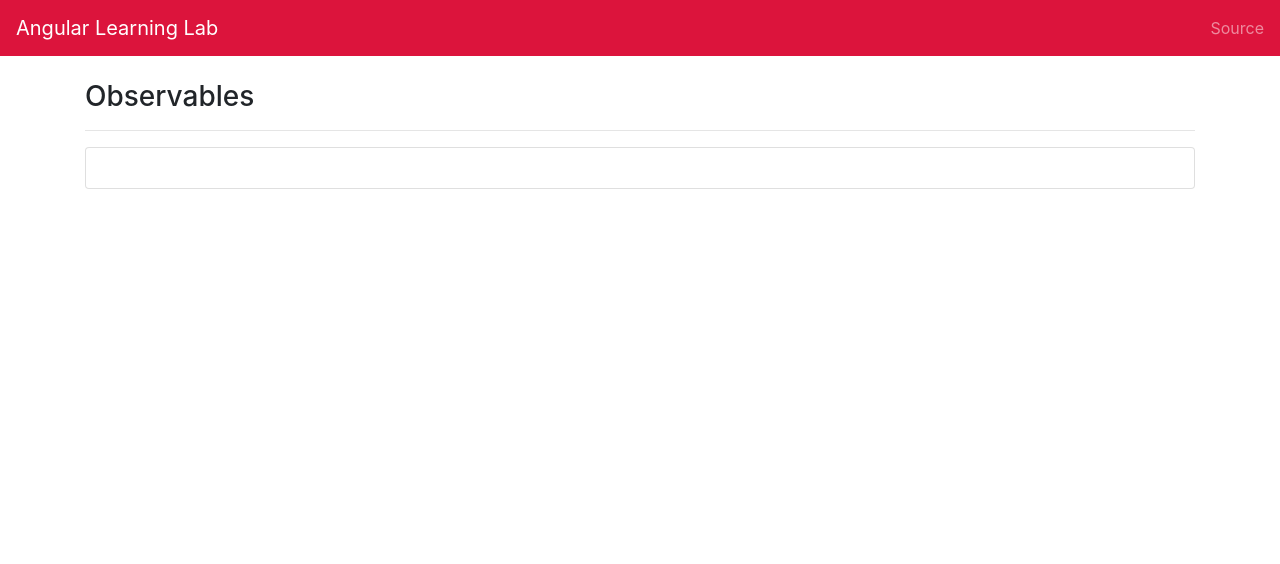
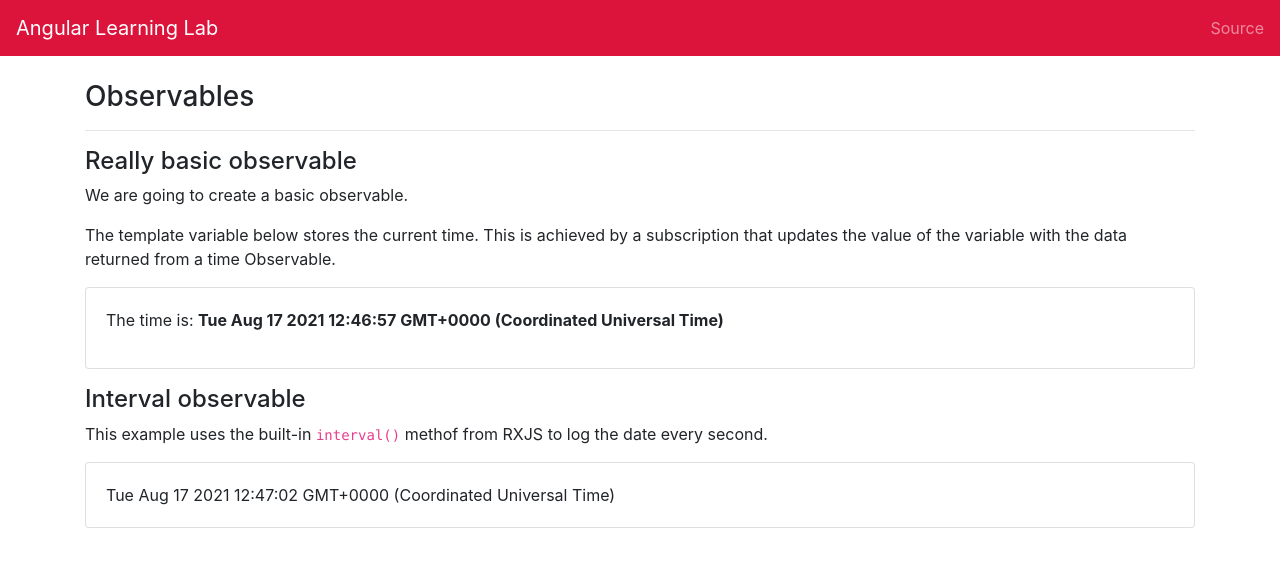
Before and after one commit to thomasabishop/angular-learning-lab, an Angular app: page /observables in a window 1280 px wide. Shown: the top 564 px of the page. Built offline with nearby package versions, Linux system fonts and the light colour scheme; what ngx-highlightjs would draw is missing.

Commit message:
Start adding examples of observables.

```diff
--- a/src/app/observables/observables.component.html
+++ b/src/app/observables/observables.component.html
@@ -1,5 +1,26 @@
 <h2 class="h3">Observables</h2>
 <hr />
+<h3 class="h4">Really basic observable</h3>
+<p>We are going to create a basic observable.</p>
+<p>
+  The template variable below stores the current time. This is achieved by a subscription that
+  updates the value of the variable with the data returned from a time Observable.
+</p>
 <div class="card">
-  <div class="card-body"></div>
+  <div class="card-body">
+    <p>
+      The time is: <span class="font-weight-bold">{{ basicEmitVal }}</span>
+    </p>
+  </div>
 </div>
+
+<h3 class="h4">Interval observable</h3>
+<p>
+  This example uses the built-in <code>interval()</code> methof from RXJS to log the date every
+  second.
+</p>
+<div class="card">
+  <div class="card-body">
+    {{ dateInterval }}
+  </div>
+</div>
--- a/src/app/observables/observables.component.ts
+++ b/src/app/observables/observables.component.ts
@@ -1,15 +1,51 @@
-import { Component, OnInit } from '@angular/core';
+import {Component, OnInit, OnDestroy} from '@angular/core';
+import {Observable, interval, Subscription} from 'rxjs';
 
 @Component({
   selector: 'app-observables',
   templateUrl: './observables.component.html',
-  styleUrls: ['./observables.component.less']
+  styleUrls: ['./observables.component.less'],
 })
-export class ObservablesComponent implements OnInit {
+export class ObservablesComponent implements OnInit, OnDestroy {
+  public basicEmitVal: Date;
+  public intervalSubscriber: Subscription;
+  public dateInterval: Date;
+  public basicObservable(): void {
+    let currentTimeSubject: Observable<Date>;
+    const date = new Date();
+    currentTimeSubject = new Observable((observer) => {
+      observer.next(date);
+    });
 
-  constructor() { }
-
-  ngOnInit(): void {
+    currentTimeSubject.subscribe({
+      next(x: Date): Date {
+        return x;
+      },
+    });
+    currentTimeSubject.subscribe((data) => (this.basicEmitVal = data));
   }
 
+  public intervalObservable(): void {
+    const source = interval(1000);
+    this.intervalSubscriber = source.subscribe(() => {
+      this.dateInterval = new Date();
+    });
+  }
+
+  public ngOnInit(): void {
+    this.basicObservable();
+    this.intervalObservable();
+
+    // The `observer` parameter in the callback in the constructor is where we say what the subscriber wants to subscribe to. The thing/ event it is going to describe.
+    // const customInterval = new Observable((observer) => {
+    //   let count = 0;
+    //   setInterval(() => {
+    //     observer.next(count++);
+    //   }, 1000);
+    // });
+  }
+
+  public ngOnDestroy(): void {
+    this.intervalSubscriber.unsubscribe();
+  }
 }
```
